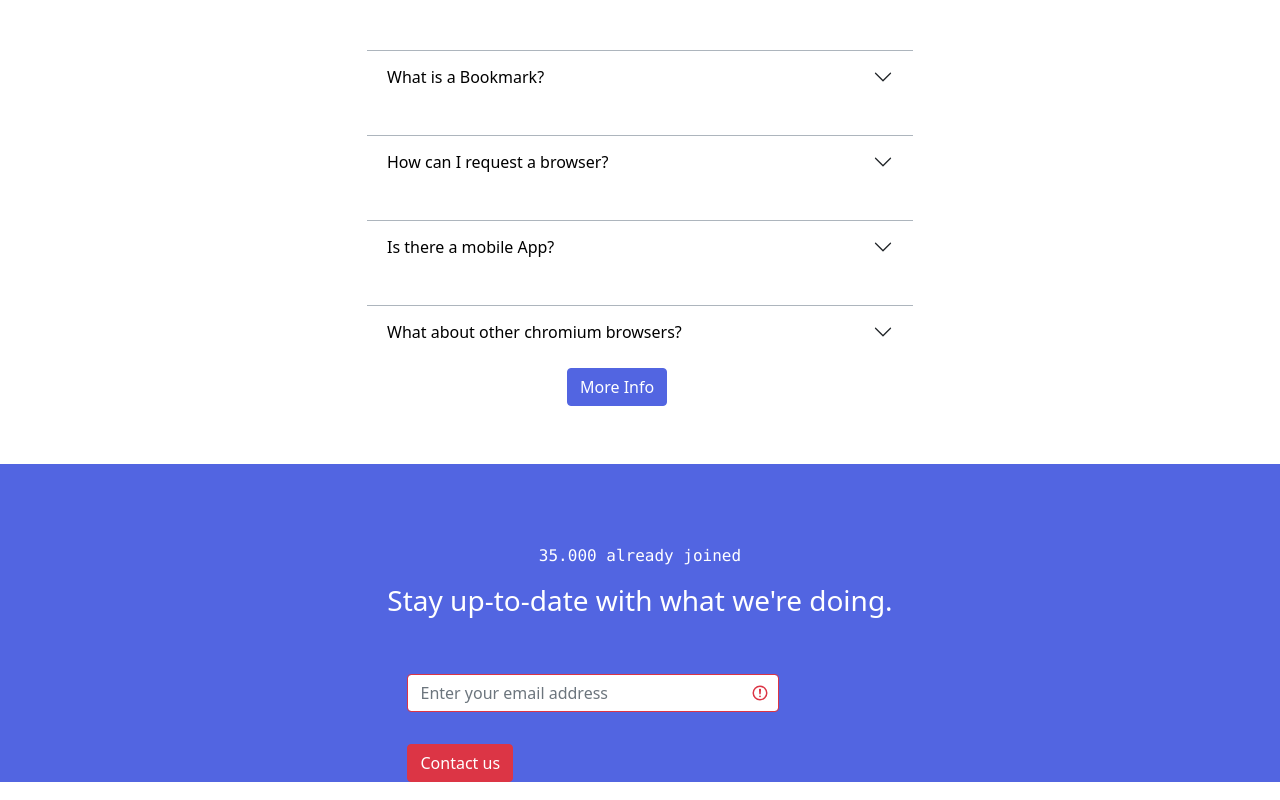
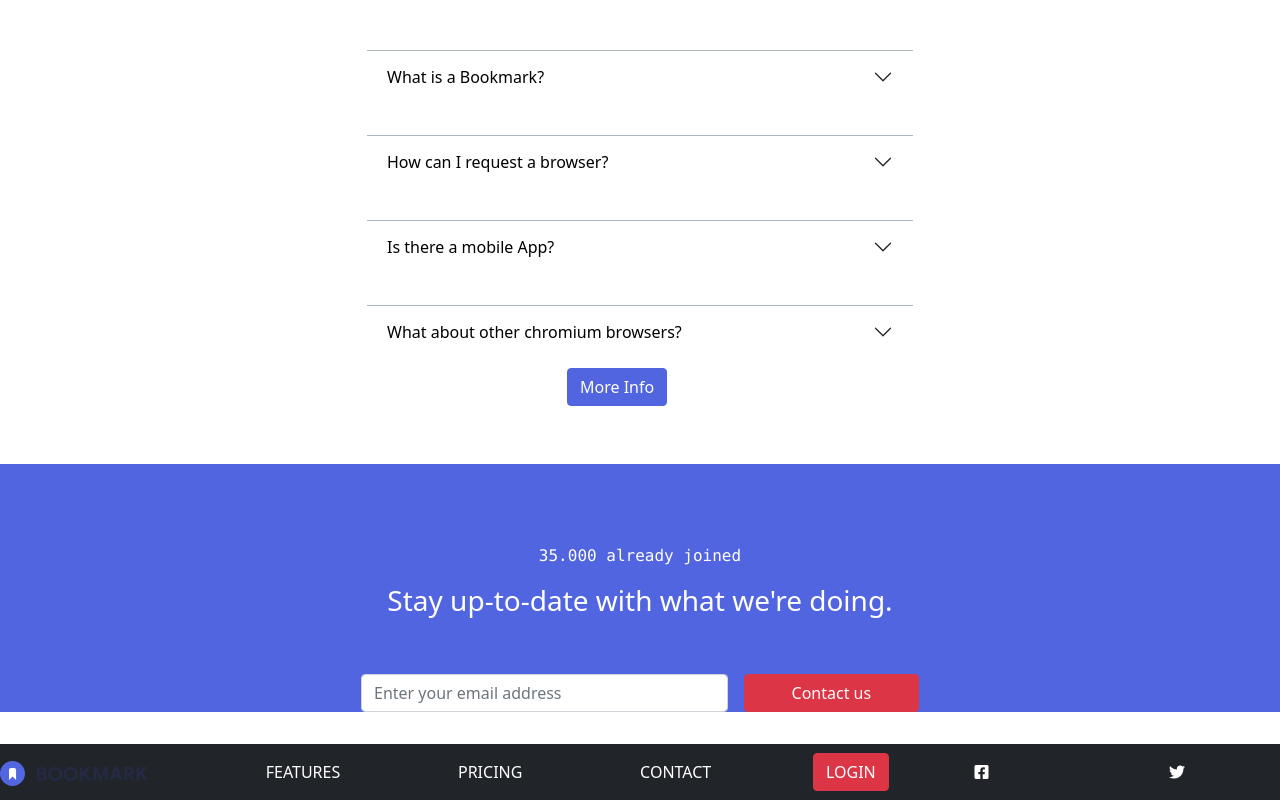
Before and after one commit to XavierPar/itacademy-S2, a website: page index.html in a window 1280 px wide. Shown: the part 1979-2779 px from the top of the page. Drawn offline with nearby package versions, Linux system fonts and the light colour scheme.

Commit message:
fent exercicis 5 i 6

```diff
--- a/SCSS/main.scss
+++ b/SCSS/main.scss
@@ -55,12 +55,12 @@ div button.btn:active:focus { //sacar  el box-shadow y borde cuando los botones
     width:50em;
 }
 
-//MENU BUTTONS
-.navbar-light .navbar-nav .nav-link.myNavlink:hover {
+//EXERCICI 6 MENU BUTTONS
+#myNavlink:hover {
     color: rgb(255, 0, 0);
 }
 
-.nav-item .btn-danger .mybtn-danger:hover {
+.btn-danger.mybtn-danger:hover {
     color: rgb(0, 0, 0);
     background-color: #f8f9fa;
 }
@@ -179,6 +179,26 @@ div .mybtn2:hover {
     border:none;
 }
 
+// EXERCICI 5 NAVBAR
+.nav-link.NavlinkFoot{
+    color:white;
+}
+.white {
+    color: #fff;
+}
+
+#white {
+    color: #fff;
+}
+
+.fab.white:hover {
+    color: rgb(255, 0, 0);
+}
+
+.nav-link.NavlinkFoot:hover {
+    color: rgb(255, 0, 0);
+}
+
 // MENU
 
 //IMPORT
--- a/index.html
+++ b/index.html
@@ -5,6 +5,8 @@
     <meta http-equiv="X-UA-Compatible" content="IE=edge">
     <meta name="viewport" content="width=device-width, initial-scale=1.0">
     <link rel="stylesheet" href="SCSS/main.css">
+    <link  href="https://cdnjs.cloudflare.com/ajax/libs/font-awesome/5.15.1/css/all.min.css"
+  rel="stylesheet"/>
     <title>S2-1</title>
 </head>
 <body >
@@ -17,16 +19,16 @@
           <ul class="navbar-nav" >
 
             <li class="nav-item">
-              <a class="nav-link myNavlink" href="#">FEATURES</a>
+              <a id ="myNavlink" class=" nav-link " href="#">FEATURES</a>
             </li>
             <li class="nav-item">
-              <a class="nav-link myNavlink" href="#">PRICING</a>
+              <a id ="myNavlink" class=" nav-link " href="#">PRICING</a>
             </li>
             <li class="nav-item">
-                <a class="nav-link myNavlink" href="#">CONTACT</a>
+                <a id ="myNavlink" class=" nav-link " href="#">CONTACT</a>
               </li>
               <li class="nav-item">
-                <button class="btn btn-danger mybtn-danger" type="button">LOGIN</button>
+                <button class="btn mybtn-danger btn-danger " type="button">LOGIN</button>
               </li>
           </ul>
         </div>
@@ -233,57 +235,32 @@
   <div class="col-6 offset-3">
       <p class= "text-center font-monospace text-white">35.000 already joined</p>
       <h3 class= "text-center text-white">Stay up-to-date with what we're doing.</h3>
-
-      <form action="/action_page.php" class="was-validated form-inline ">
-        <div class="form-row mb-3 mt-3">
-          <div class=" col-12 col-lg-8 offset-1 ">
+      <form action="/action_page.php" class="row g-3 justify-content-center mt-3">
+        <div class="col-12 col-sm-8">
           <label for="uname" class="form-label"></label>
           <input type="text" class="form-control" id="uname" placeholder="Enter your email address" name="uname" required>
           <div class="valid-feedback">Valid.</div>
         </div>
-            <!--<div class="invalid-feedback">Please fill out this field.</div> -->
-          <div class=" col-10 offset-1 col-lg-3 ">
+        <div class="col-12 col-sm-4 d-grid" style=" align-items:end">
           <button type="submit" class="btn btn-danger mybtn-danger">Contact us</button>
         </div>
+    </form>
   </div>
-      </form>
-
-  </div>
-
-
+  <div class="col-6 offset-3"></div>
 </div>
 </footer>
 
+<!-- EXERCISI 6 NAVBAR-->
+<nav class="navbar navbar-dark bg-dark">
+  <a class="navbar-brand white" href="#"><img src="Images/logo-bookmark.svg" alt="logo bookmark"></img></a>
+  <a class="nav-link myNavlink NavlinkFoot" href="#">FEATURES</a>
+  <a class="nav-link myNavlink NavlinkFoot" href="#">PRICING</a>
+  <a class="nav-link myNavlink NavlinkFoot" href="#">CONTACT</a>
+  <button class="btn btn-danger mybtn-danger" type="button">LOGIN</button>
+  <span id="white"class="fab fa-facebook-square white left"></span>>
+  <span class="fab fa-twitter white left"></span>>
 
-<!-- EXERCISI 6 NAVBAR-->
-
-<!--
-COMMENTS holaagsfgsdfg
-      <div class="container">
-        <div class="row">
-           <div class= "col-12"> </div>
-        </div>
-      </div>
-      <div class="container"  style="position:relative;">
-        <div style="position:absolute;"></div>
-      </div>
-        <div class="row">
-          <div class= "col-12 col-lg-6 order-lg-2 hero">
-            <img src ="Images/illustration-hero.svg" alt="hero" class=""> </img>
-          </div>
-          <div class= "col-12 col-lg-6 order-lg-1">
-             <h1>A Simple Bookmark Manager</h1>
-            <p>A clean and simple interface to organize your favourite websites.open a newbrowser tab and see your sites load instantly. Try it for free.</p>
-            <button type="button" class="btn btn-primary">Get it on Chrome</button>
-            <button type="button" class="btn btn-light">Get it on Firefox</button>
-          </div>
-        </div>
-        </div>
-
-
-
--->
-
+</nav>
 
 
 
```
Also changed, not shown: SCSS/main.css, 1 other file. Lines whose indentation alone changed are shown as unchanged.
